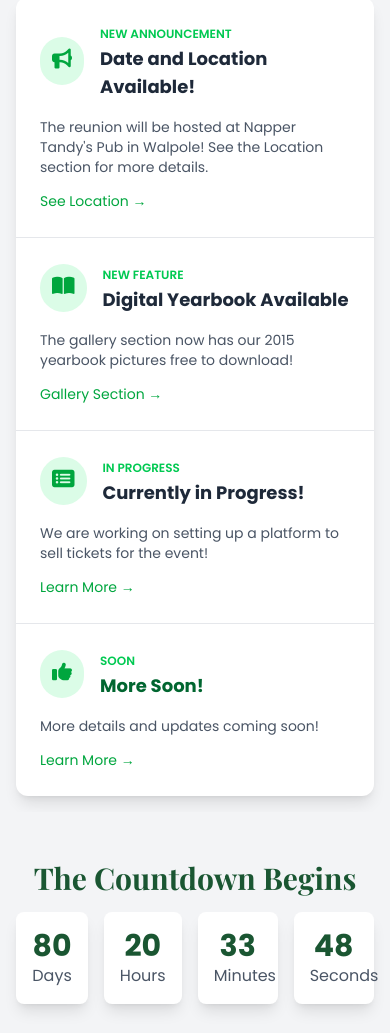
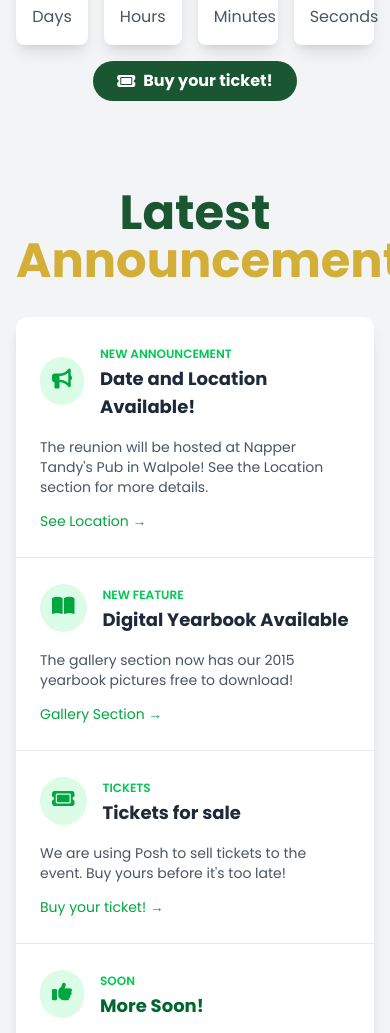
Before and after one commit to BE-IT2323/BE-IT2323.github.io, a website: page index.html in a window 390 px wide. Shown: the part 743-1776 px from the top of the page. Drawn offline with nearby package versions, Linux system fonts and the light colour scheme.

Commit message:
Adding Ticket info to the website and moving Countdown to the top.

```diff
--- a/index.html
+++ b/index.html
@@ -66,6 +66,39 @@
         </div>
     </section>
 
+        <!-- Countdown Section -->
+    <section class="bg-gray-100 py-12">
+        <div class="container mx-auto px-6 mb-6 text-center">
+            <h2 class="heading-font text-3xl md:text-4xl font-bold mb-4 text-primary">
+                The Countdown Begins
+            </h2>
+            <!-- <p class="text-gray-600 mb-8 text-primary">
+                *Not accurate as of 5-2-2025
+            </p> -->
+            <div class="flex justify-center space-x-4 md:space-x-8 mb-4">
+                <div class="bg-white rounded-lg shadow-lg p-4 w-20 md:w-24">
+                    <div class="text-3xl md:text-4xl font-bold text-primary" id="countdown-days">00</div>
+                    <div class="text-gray-600">Days</div>
+                </div>
+                <div class="bg-white rounded-lg shadow-lg p-4 w-20 md:w-24">
+                    <div class="text-3xl md:text-4xl font-bold text-primary" id="countdown-hours">00</div>
+                    <div class="text-gray-600">Hours</div>
+                </div>
+                <div class="bg-white rounded-lg shadow-lg p-4 w-20 md:w-24">
+                    <div class="text-3xl md:text-4xl font-bold text-primary" id="countdown-minutes">00</div>
+                    <div class="text-gray-600">Minutes</div>
+                </div>
+                <div class="bg-white rounded-lg shadow-lg p-4 w-20 md:w-24">
+                    <div class="text-3xl md:text-4xl font-bold text-primary" id="countdown-seconds">00</div>
+                    <div class="text-gray-600">Seconds</div>
+                </div>
+            </div>
+            <a href="https://posh.vip/e/kphs-class-of-2015-10-year-reunion" class="bg-primary text-white font-bold px-6 py-2 rounded-full hover:bg-green-800 transition duration-300 inline-flex items-center">
+                <i class="fas fa-ticket mr-2"></i> Buy your ticket!
+            </a>
+        </div>
+    </section>
+
     <!-- Announcement Section -->
     <section class="bg-gray-100 p-4 md:p-8">
         <div class="max-w-7xl mx-auto">
@@ -111,16 +144,16 @@
                     <div class="announcement-slide next absolute inset-0 flex flex-col md:flex-row p-6">
                         <div class="w-full md:w-1/2 flex items-center justify-center p-4">
                             <div class="bg-green-100 rounded-full p-4">
-                                <i class="fas fa-rectangle-list text-5xl text-green-600"></i>
+                                <i class="fas fa-ticket text-5xl text-green-600"></i>
                             </div>
                         </div>
                         <div class="w-full md:w-1/2 flex flex-col justify-center p-4">
-                            <span class="text-sm font-semibold text-green-500 mb-2">IN PROGRESS</span>
-                            <h2 class="text-2xl md:text-3xl font-bold text-gray-800 mb-3">Currently in Progress!</h2>
-                            <p class="text-gray-600 mb-4">We are working on setting up a platform to sell tickets for the event!</p>
-                            <button class="bg-green-600 hover:bg-green-700 text-white px-4 py-2 rounded-lg self-start transition-colors">
-                                View Details
-                            </button>
+                            <span class="text-sm font-semibold text-green-500 mb-2">TICKETS</span>
+                            <h2 class="text-2xl md:text-3xl font-bold text-gray-800 mb-3">Tickets for sale</h2>
+                            <p class="text-gray-600 mb-4">We are using Posh to sell tickets to the event. Buy yours before it's too late!</p>
+                            <a href="https://posh.vip/e/kphs-class-of-2015-10-year-reunion" target="_blank" class="bg-green-600 hover:bg-green-700 text-white px-4 py-2 rounded-lg self-start transition-colors">
+                                Buy your ticket!
+                            </a>
                         </div>
                     </div>
 
@@ -194,15 +227,15 @@
                     <div class="p-6 border-b border-gray-200">
                         <div class="flex items-center mb-4">
                             <div class="bg-green-100 rounded-full p-3 mr-4">
-                                <i class="fas fa-rectangle-list text-xl text-green-600"></i>
+                                <i class="fas fa-ticket text-xl text-green-600"></i>
                             </div>
                             <div>
-                                <span class="text-xs font-semibold text-green-500">IN PROGRESS</span>
-                                <h3 class="text-lg font-bold text-gray-800">Currently in Progress!</h3>
+                                <span class="text-xs font-semibold text-green-500">TICKETS</span>
+                                <h3 class="text-lg font-bold text-gray-800">Tickets for sale</h3>
                             </div>
                         </div>
-                        <p class="text-gray-600 text-sm mb-3">We are working on setting up a platform to sell tickets for the event!</p>
-                        <button class="text-green-600 text-sm font-medium">Learn More →</button>
+                        <p class="text-gray-600 text-sm mb-3">We are using Posh to sell tickets to the event. Buy yours before it's too late!</p>
+                        <a href="https://posh.vip/e/kphs-class-of-2015-10-year-reunion" target="_blank" class="text-green-600 text-sm font-medium">Buy your ticket! →</a>
                     </div>
 
                     <div class="p-6">
@@ -218,36 +251,6 @@
                         <p class="text-gray-600 text-sm mb-3">More details and updates coming soon!</p>
                         <button class="text-green-600 text-sm font-medium">Learn More →</button>
                     </div>
-                </div>
-            </div>
-        </div>
-    </section>
-
-    <!-- Countdown Section -->
-    <section class="bg-gray-100 py-12">
-        <div class="container mx-auto px-6 mb-6 text-center">
-            <h2 class="heading-font text-3xl md:text-4xl font-bold mb-4 text-primary">
-                The Countdown Begins
-            </h2>
-            <!-- <p class="text-gray-600 mb-8 text-primary">
-                *Not accurate as of 5-2-2025
-            </p> -->
-            <div class="flex justify-center space-x-4 md:space-x-8">
-                <div class="bg-white rounded-lg shadow-lg p-4 w-20 md:w-24">
-                    <div class="text-3xl md:text-4xl font-bold text-primary" id="countdown-days">00</div>
-                    <div class="text-gray-600">Days</div>
-                </div>
-                <div class="bg-white rounded-lg shadow-lg p-4 w-20 md:w-24">
-                    <div class="text-3xl md:text-4xl font-bold text-primary" id="countdown-hours">00</div>
-                    <div class="text-gray-600">Hours</div>
-                </div>
-                <div class="bg-white rounded-lg shadow-lg p-4 w-20 md:w-24">
-                    <div class="text-3xl md:text-4xl font-bold text-primary" id="countdown-minutes">00</div>
-                    <div class="text-gray-600">Minutes</div>
-                </div>
-                <div class="bg-white rounded-lg shadow-lg p-4 w-20 md:w-24">
-                    <div class="text-3xl md:text-4xl font-bold text-primary" id="countdown-seconds">00</div>
-                    <div class="text-gray-600">Seconds</div>
                 </div>
             </div>
         </div>
```
Also changed, not shown: src/output.css.
